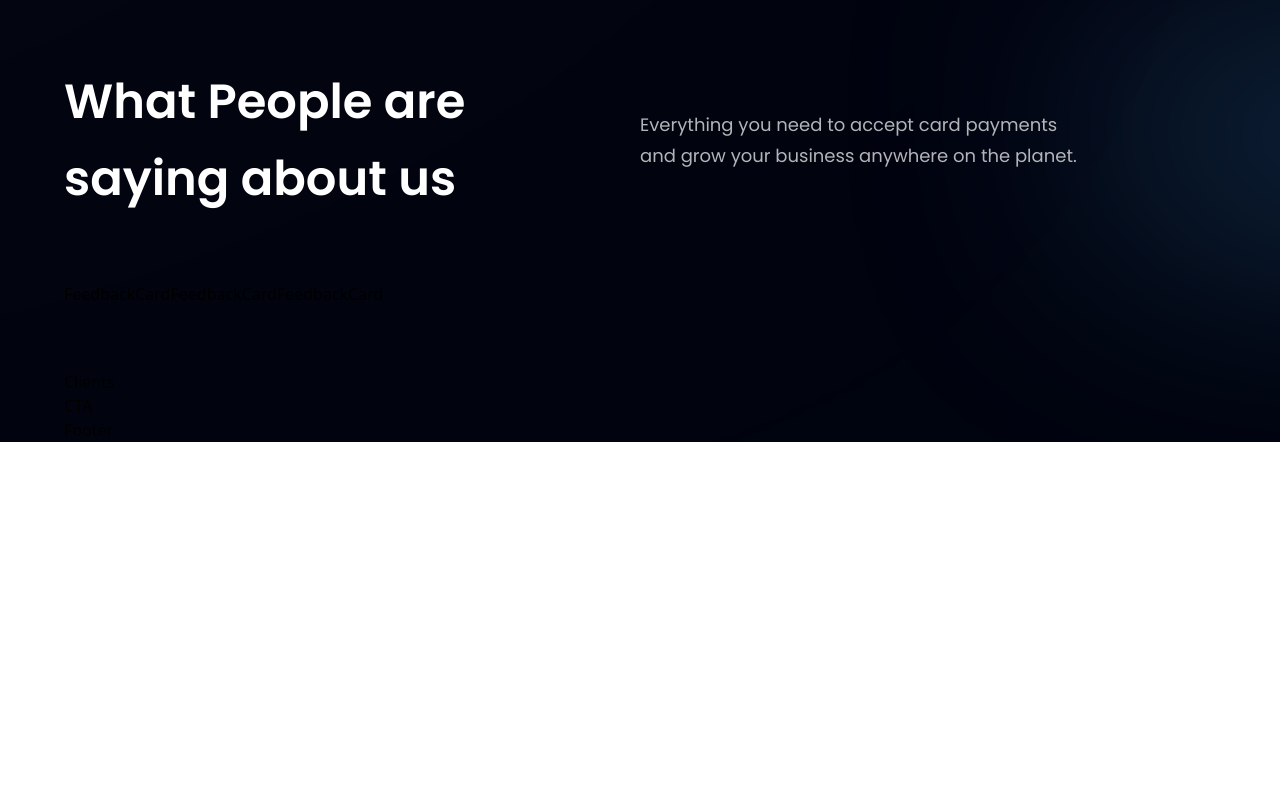
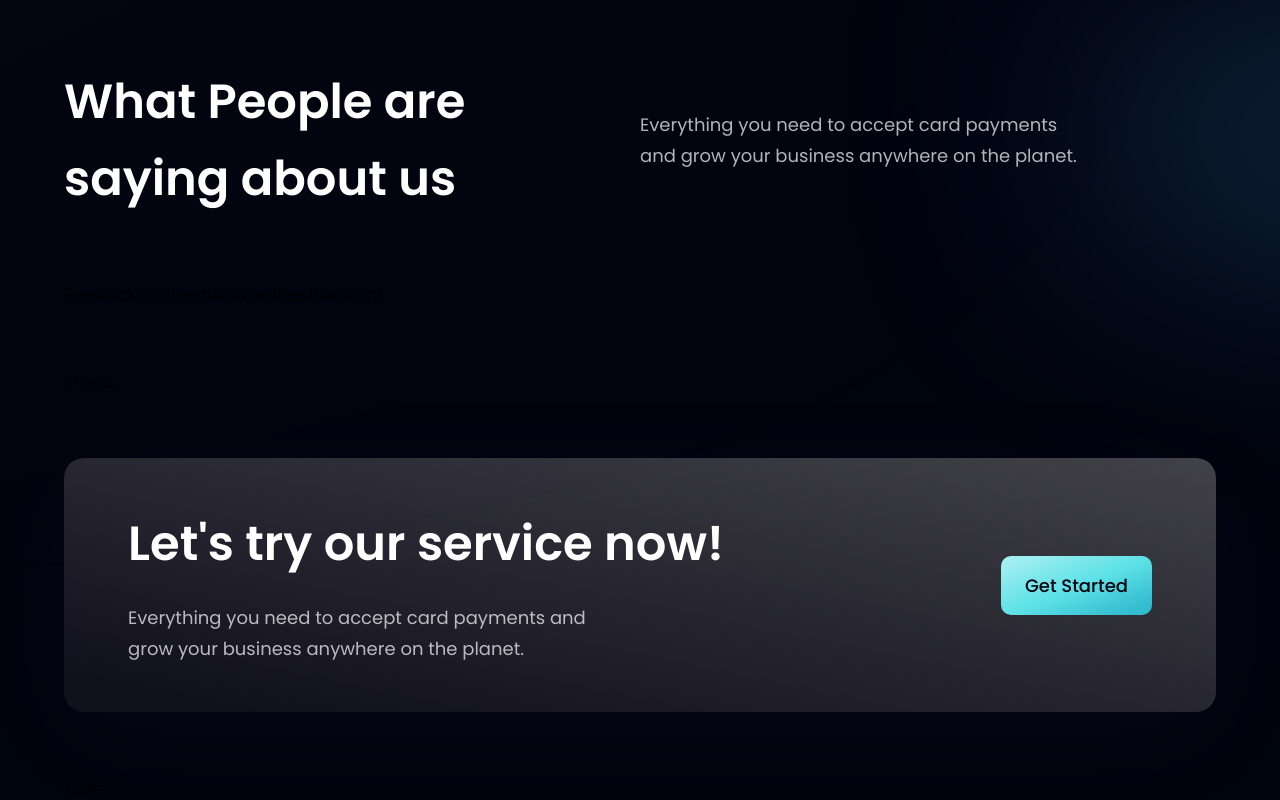
Before and after one commit to Parshvavyas17/Bank-App-Frontend, a React (Vite) app: page / in a window 1280 px wide. Shown: the part 2804-3604 px from the top of the page. Before the commit the page ends 3246 px from the top, so only its background shows below. Built offline with nearby package versions, Linux system fonts and the light colour scheme.

Commit message:
Call To Action Section Updated

```diff
--- a/src/components/CTA.jsx
+++ b/src/components/CTA.jsx
@@ -1,5 +1,22 @@
-const CTA = () => {
-  return <div>CTA</div>;
-};
+import styles from "../styles";
+import Button from "./Button";
+
+const CTA = () => (
+  <section
+    className={`${styles.flexCenter} ${styles.marginY} ${styles.padding} sm:flex-row flex-col bg-black-gradient-2 rounded-[20px] box-shadow`}
+  >
+    <div className="flex-1 flex flex-col">
+      <h2 className={styles.heading2}>Let{"'"}s try our service now!</h2>
+      <p className={`${styles.paragraph} max-w-[470px] mt-5`}>
+        Everything you need to accept card payments and grow your business
+        anywhere on the planet.
+      </p>
+    </div>
+
+    <div className={`${styles.flexCenter} sm:ml-10 ml-0 sm:mt-0 mt-10`}>
+      <Button />
+    </div>
+  </section>
+);
 
 export default CTA;
```
